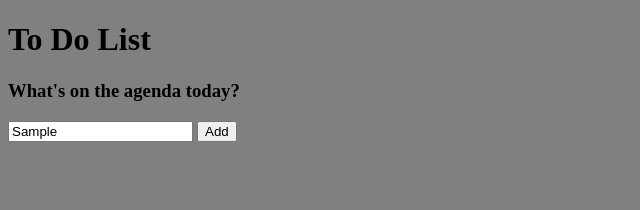
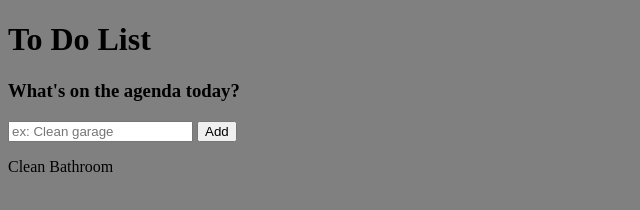
Before and after one commit to Cpreza24/todolist, a plain HTML site: page index.html in a window 1280 px wide. Both pictures are taken after typing "Sample" into the empty fields and a click on the input "Add". Shown: the whole page, without its empty margins (0-640 px from the left). Drawn offline with Linux system fonts and the light colour scheme.

Commit message:
adds todos to an array

```diff
--- a/index.html
+++ b/index.html
@@ -19,6 +19,9 @@
                 <input class="submitButton" type="submit" value="Add">
             </form>
         </div>
+        <div class="tasksContainer">
+            <p class="tasks">Clean Bathroom</p>
+        </div>
 
         <script src="script.js" async defer></script>
     </body>
--- a/script.js
+++ b/script.js
@@ -1,6 +1,16 @@
 let form = document.querySelector('.taskForm');
+let inputBox = document.querySelector('.submitInput');
+let inputValue;
+let tasks = [];
+
+inputBox.addEventListener('input', e => {
+    inputValue = e.target.value;
+    console.log(inputValue);
+})
 
 form.addEventListener('submit', e => {
     e.preventDefault();
-    console.log('for submitted');
+    tasks.push(inputValue);
+    console.log(tasks);
+    inputBox.value = '';
 })
```
